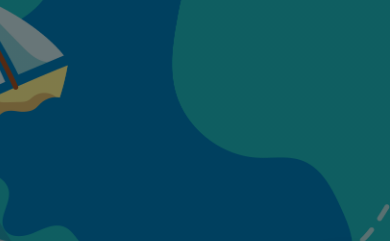
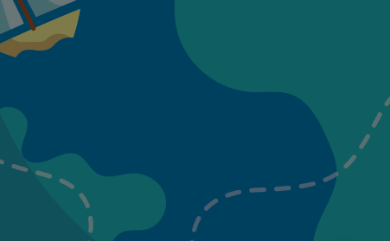
Before and after one commit to valennxero/ulc_web, a plain HTML site: page index.html in a window 390 px wide. Shown: the part 506-747 px from the top of the page. Drawn offline with nearby package versions, Linux system fonts and the light colour scheme.

Commit message:
revisi mobile view

```diff
--- a/index.html
+++ b/index.html
@@ -32,9 +32,9 @@
             */
             background-image: linear-gradient(rgba(0, 0, 0, 0.5), rgba(0, 0, 0, 0.5)), url('cover.png');
             background-size: cover;
-            background-position: center;
+            background-repeat: no-repeat;
+            background-position: center top;
             background-attachment: scroll;
-
         }
 
         .floating-wa {
--- a/style.css
+++ b/style.css
@@ -58,6 +58,8 @@
     gap: 0.2rem;
   }
 
+
+
   /* Kurangi tinggi navbar */
   nav .h-20 {
     height: 4rem;
@@ -75,8 +77,24 @@
 
 
 }
-@media (max-width: 480px) {
+@media (max-width: 640px) {
+  .hero-bg {
+    background-size: cover;
+    background-repeat: no-repeat;
+    background-position: bottom;
+    background-attachment: scroll;
+  }
   #beranda {
-    padding-top: 5rem;
+    min-height: 90vh;               /* sedikit lebih tinggi agar gambar cukup ruang */
+    padding-top: 3.5rem;
+  }
+
+  #beranda h1 {
+    font-size: 1.8rem;
+    line-height: 1.3;
+  }
+
+  #beranda p {
+    font-size: 1rem;
   }
 }
```
